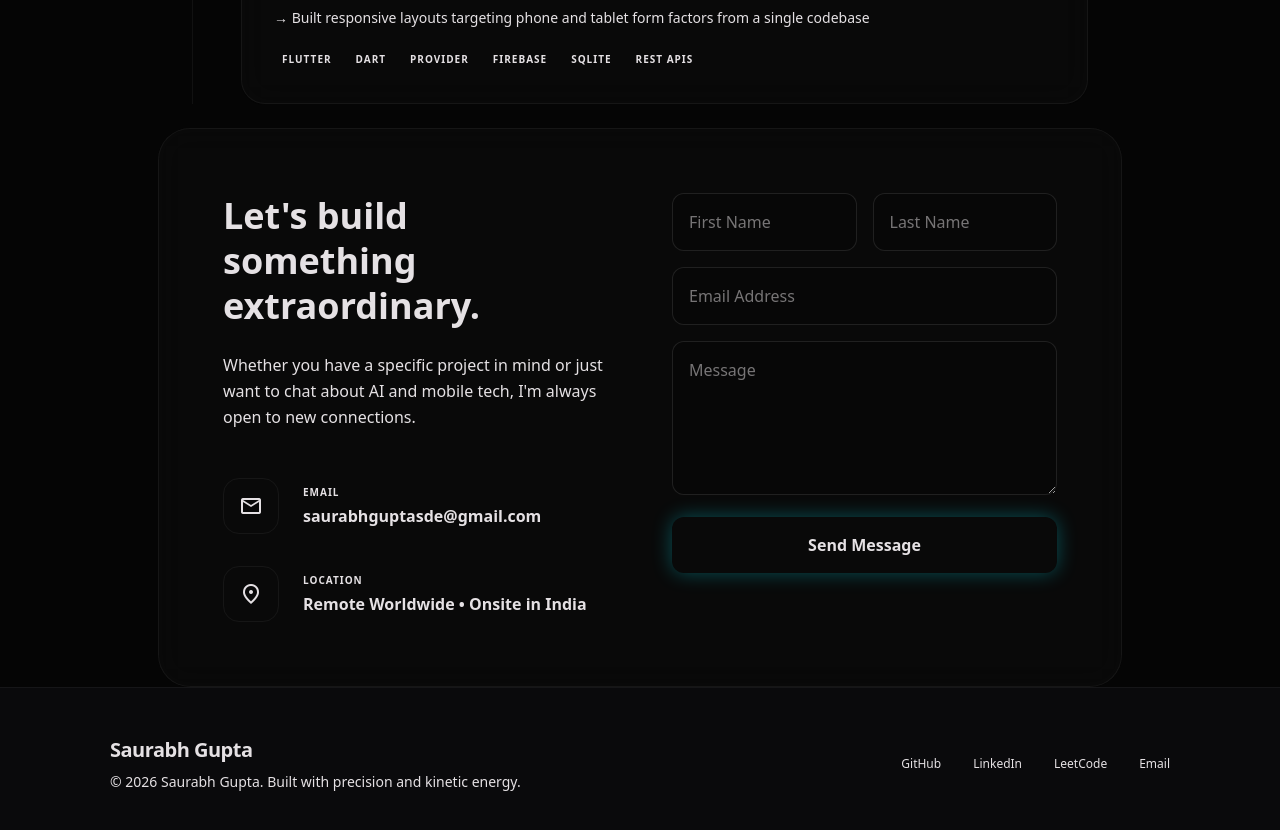
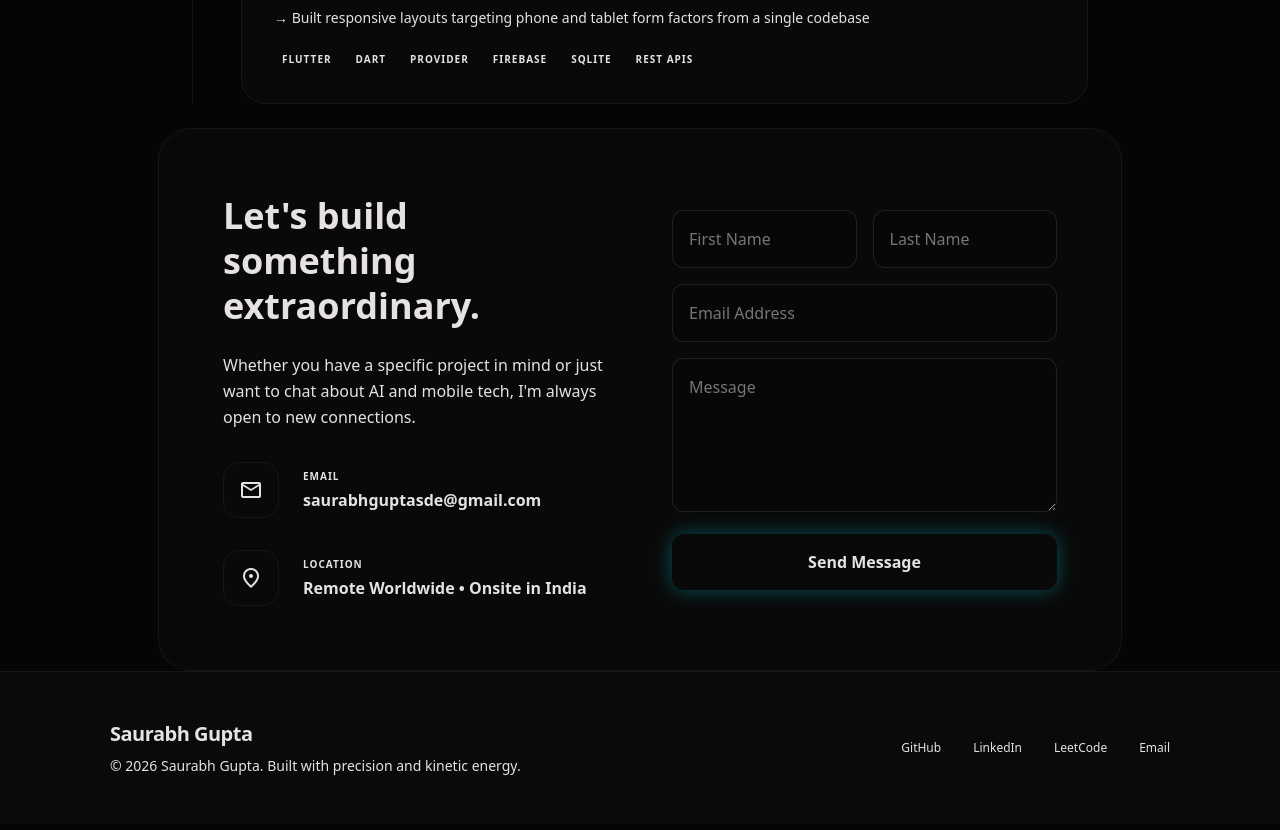
Before and after one commit to SaurabhAlex/Portfolio-2.0, a Next.js app: page / in a window 1280 px wide. Shown: the part 5640-6470 px from the top of the page. Built offline with nearby package versions, Linux system fonts and the light colour scheme.

Commit message:
refactor(contact): refine responsive contact layout

```diff
--- a/src/components/sections/ContactSection.tsx
+++ b/src/components/sections/ContactSection.tsx
@@ -1,10 +1,10 @@
 export default function ContactSection() {
     return (
-        <section className="py-section-padding px-12 max-w-[1400px] mx-auto" id="contact">
-            <div className="glass-card p-8 md:p-12 lg:p-16 rounded-[2rem] grid grid-cols-1 lg:grid-cols-2 gap-16 bg-surface-container/20 border-white/5">
-                <div>
+        <section className="py-section-padding px-4 sm:px-8 md:px-12 max-w-[1400px] mx-auto" id="contact">
+            <div className="glass-card p-8 md:p-12 lg:p-16 rounded-[2rem] grid grid-cols-1 lg:grid-cols-2 gap-16 bg-surface-container/20 border-white/5 items-center">
+                <div className="flex flex-col justify-center pb-8 lg:pb-0">
                     <h2 className="text-3xl md:text-4xl font-bold text-on-surface mb-6 leading-tight">Let&apos;s build something extraordinary.</h2>
-                    <p className="text-on-surface-variant mb-12 text-sm md:text-base leading-relaxed">
+                    <p className="text-on-surface-variant mb-8 text-sm md:text-base leading-relaxed">
                         Whether you have a specific project in mind or just want to chat about AI and mobile tech, I&apos;m always open to new
                         connections.
                     </p>
```
